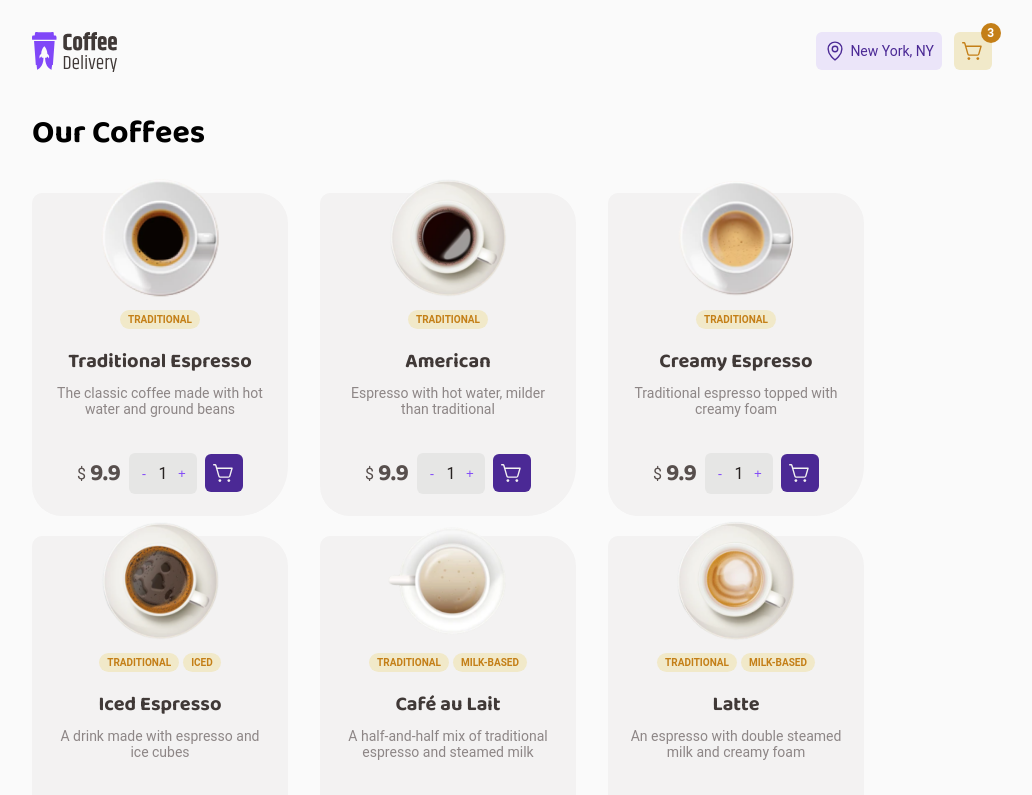
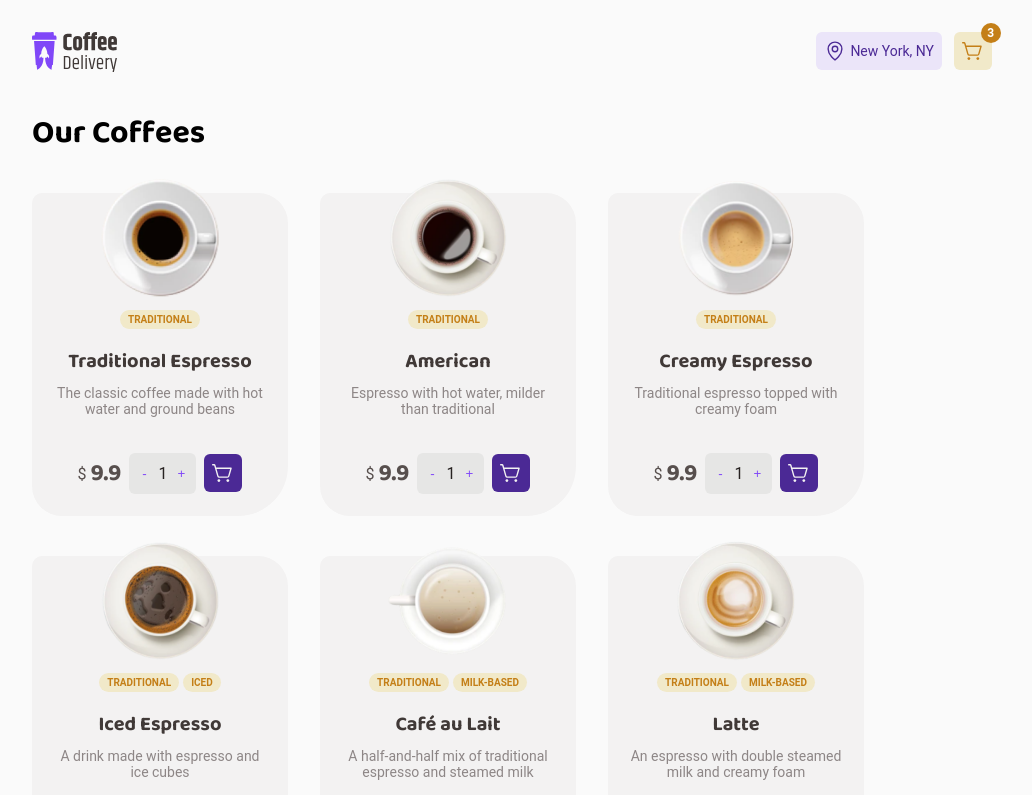
Before and after one commit to martahil/CoffeeDeliveryChallenge02, a React (Vite) app: page / in a window 1280 px wide. Shown: the top 795 px of the page, without its empty margins (128-1160 px from the left). Built offline with nearby package versions, Linux system fonts and the light colour scheme; a web font is replaced by a local one.

Commit message:
Add coffee to cart via context

```diff
--- /dev/null
+++ b/src/contexts/CartContext.tsx
@@ -0,0 +1,62 @@
+import { createContext, ReactNode, useContext, useState } from "react";
+
+import { useEffect } from "react";
+
+interface CartItem {
+  id: number;
+  name: string;
+  price: number;
+  quantity: number;
+  imageSrc: string;
+  imageAlt: string;
+}
+
+interface CartContextType {
+  cart: CartItem[];
+  addToCart: (item: CartItem) => void;
+  removeFromCart: (id: number) => void;
+}
+
+const CartContext = createContext({} as CartContextType);
+
+export function CartProvider({ children }: { children: ReactNode }) {
+  const [cart, setCart] = useState<CartItem[]>(() => {
+    const storedCart = localStorage.getItem("cart");
+    return storedCart ? JSON.parse(storedCart) : [];
+  });
+
+  useEffect(() => {
+    localStorage.setItem("cart", JSON.stringify(cart));
+  }, [cart]);
+
+  function addToCart(item: CartItem) {
+
+    setCart((prevCart) => {
+      const existingItem = prevCart.find((cartItem) => cartItem.id === item.id);
+
+      if (existingItem) {
+        return prevCart.map((cartItem) =>
+          cartItem.id === item.id
+            ? { ...cartItem, quantity: cartItem.quantity + item.quantity }
+            : cartItem
+        );
+      }
+
+      return [...prevCart, item];
+    });
+  }
+
+  function removeFromCart(id: number) {
+    setCart((prevCart) => prevCart.filter((item) => item.id !== id));
+  }
+
+  return (
+    <CartContext.Provider value={{ cart, addToCart, removeFromCart }}>
+      {children}
+    </CartContext.Provider>
+  );
+}
+
+export function useCart() {
+  return useContext(CartContext);
+}
--- a/src/main.tsx
+++ b/src/main.tsx
@@ -1,9 +1,12 @@
 import { StrictMode } from 'react'
 import { createRoot } from 'react-dom/client'
 import App from './App.tsx'
+import { CartProvider } from "../src/contexts/CartContext.tsx";
 
 createRoot(document.getElementById('root')!).render(
   <StrictMode>
-    <App />
+    <CartProvider>
+      <App />
+    </CartProvider>
   </StrictMode>,
 )
--- a/src/pages/CoffeesMainPage/CoffeeItem/styles.ts
+++ b/src/pages/CoffeesMainPage/CoffeeItem/styles.ts
@@ -9,6 +9,7 @@ export const CoffeeItemContainer = styled.div`
  align-items: center;
  flex-direction: column;
  border-radius: 10px 30px 50px 30px;
+ margin-bottom: 1.25rem;
 `
 
 export const Image = styled.div`
@@ -92,7 +93,7 @@ export const QuantitySelector = styled.div`
   margin-left:0.5rem;
   border-radius: 6px;
 
-  input {
+  span {
     font-family: 'Roboto', sans-serif;
     font-size: 1rem;
     font-weight: 400; /* Regular */
@@ -103,22 +104,23 @@ export const QuantitySelector = styled.div`
     display: flex;
     text-align: center;
     line-height: normal;
-    width: 1.5rem;
+    /* width: 1.5rem; */
   }
 
-  input[type="number"]::-webkit-inner-spin-button, input[type="number"]::-webkit-outer-spin-button {
+  /* input[type="number"]::-webkit-inner-spin-button, input[type="number"]::-webkit-outer-spin-button {
     -webkit-appearance: none;
     margin: 0;
-  }
+  } */
 
-  input[type="number"] {
-    -moz-appearance: textfield; /* Firefox */
+  /* Firefox: */
+  /* input[type="number"] {
+    -moz-appearance: textfield;
     appearance: textfield;
-  }
+  } */
 
-  input:focus {
+  /* input:focus {
     outline: none;
-  }
+  } */
 
   button {
     width: 0.875rem;
--- a/src/pages/CoffeesMainPage/CoffeeList/Index.tsx
+++ b/src/pages/CoffeesMainPage/CoffeeList/Index.tsx
@@ -17,16 +17,163 @@ import arabic from '../../../assets/coffee-images/arabic.svg'
 import irishCoffee from '../../../assets/coffee-images/irish-coffee.svg'
 
 export function CoffeeList() {
+  const coffeeList = [
+    {
+      id: 1,
+      imageSrc: traditionalEspresso,
+      imageAlt: "Traditional Espresso",
+      tag: ["TRADITIONAL"],
+      name: "Traditional Espresso",
+      description: "The classic coffee made with hot water and ground beans",
+      price: 9.90,
+      quantity: 1
+    },
+    {
+      id: 2,
+      imageSrc: american,
+      imageAlt: "American",
+      tag: ["TRADITIONAL"],
+      name: "American",
+      description: "Espresso with hot water, milder than traditional",
+      price: 9.90,
+      quantity: 1,
+    },
+    {
+      id: 3,
+      imageSrc: creamyEspresso,
+      imageAlt: "Creamy Espresso",
+      tag: ["TRADITIONAL"],
+      name: "Creamy Espresso",
+      description: "Traditional espresso topped with creamy foam",
+      price: 9.90,
+      quantity: 1,
+    },
+    {
+      id: 4,
+      imageSrc: icedEspresso,
+      imageAlt: "Iced Espresso",
+      tag: ["TRADITIONAL", "ICED"],
+      name: "Iced Espresso",
+      description: "A drink made with espresso and ice cubes",
+      price: 9.90,
+      quantity: 1,
+    },
+    {
+      id: 5,
+      imageSrc: cafeAuLait,
+      imageAlt: "Café au Lait",
+      tag: ["TRADITIONAL", "MILK-BASED"],
+      name: "Café au Lait",
+      description: "A half-and-half mix of traditional espresso and steamed milk",
+      price: 9.90,
+      quantity: 1,
+    },
+    {
+      id: 6,
+      imageSrc: latte,
+      imageAlt: "Latte",
+      tag: ["TRADITIONAL", "MILK-BASED"],
+      name: "Latte",
+      description: "An espresso with double steamed milk and creamy foam",
+      price: 9.90,
+      quantity: 1,
+    },
+    {
+      id: 7,
+      imageSrc: cappuccino,
+      imageAlt: "Cappuccino",
+      tag: ["TRADITIONAL", "MILK-BASED"],
+      name: "Cappuccino",
+      description: "A cinnamon-topped drink with espresso, steamed milk, and foam",
+      price: 9.90,
+      quantity: 1,
+    },
+    {
+      id: 8,
+      imageSrc: macchiato,
+      imageAlt: "Macchiato",
+      tag: ["TRADITIONAL", "MILK-BASED"],
+      name: "Macchiato",
+      description: "Espresso blended with a touch of steamed milk and foam",
+      price: 9.90,
+      quantity: 1,
+    },
+    {
+      id: 9,
+      imageSrc: mocha,
+      imageAlt: "Mocha",
+      tag: ["TRADITIONAL", "MILK-BASED"],
+      name: "Mocha",
+      description: "Espresso with chocolate syrup, steamed milk, and foam",
+      price: 9.90,
+      quantity: 1,
+    },
+    {
+      id: 10,
+      imageSrc: hotChocolate,
+      imageAlt: "Hot Chocolate",
+      tag: ["SPECIAL", "MILK-BASED"],
+      name: "Hot Chocolate",
+      description: "A drink made with chocolate melted into hot milk and coffee",
+      price: 9.90,
+      quantity: 1,
+    },
+    {
+      id: 11,
+      imageSrc: cuban,
+      imageAlt: "Cuban",
+      tag: ["SPECIAL", "ALCOHOLIC -BASED", "ICED"],
+      name: "Cuban",
+      description: "An iced drink with espresso, rum, heavy cream, and mint",
+      price: 9.90,
+      quantity: 1,
+    },
+    {
+      id: 12,
+      imageSrc: hawaiian,
+      imageAlt: "Hawaiian",
+      tag: ["SPECIAL"],
+      name: "Hawaiian",
+      description: "A sweetened drink made with coffee and coconut milk",
+      price: 9.90,
+      quantity: 1,
+    },
+    {
+      id: 13,
+      imageSrc: arabic,
+      imageAlt: "Arabic",
+      tag: ["SPECIAL"],
+      name: "Arabic",
+      description: "A drink made with Arabica coffee beans and spices",
+      price: 9.90,
+      quantity: 1,
+    },
+    {
+      id: 14,
+      imageSrc: irishCoffee,
+      imageAlt: "Irish Coffee",
+      tag: ["SPECIAL", "ALCOHOLIC -BASED"],
+      name: "Irish Coffee",
+      description: "A coffee drink with Irish whiskey, sugar, and whipped cream",
+      price: 9.90,
+      quantity: 1,
+    },
+  ]
 
   return (
     <CoffeesContainer>
       <h1>Our Coffees</h1>
 
       <CoffeeSelector>
-        <CoffeeItem
+        {coffeeList.map(coffee => (
+          <CoffeeItem key={coffee.id} {...coffee} />
+        ))}
+
+        {/*<CoffeeItem
           imageSrc={traditionalEspresso}
           imageAlt="Traditional Espresso"
           tag={["TRADITIONAL"]}
+          id={1}
           name="Traditional Espresso"
           description="The classic coffee made with hot water and ground beans"
           price={9.90}
@@ -36,6 +183,7 @@ export function CoffeeList() {
           imageSrc={american}
           imageAlt="American"
           tag={["TRADITIONAL"]}
+          id={2}
           name="American"
           description="Espresso with hot water, milder than traditional"
           price={9.90}
@@ -45,6 +193,7 @@ export function CoffeeList() {
           imageSrc={creamyEspresso}
           imageAlt="Creamy Espresso"
           tag={["TRADITIONAL"]}
+          id={3}
           name="Creamy Espresso"
           description="Traditional espresso topped with creamy foam"
           price={9.90}
@@ -54,6 +203,7 @@ export function CoffeeList() {
           imageSrc={icedEspresso}
           imageAlt="Iced Espresso"
           tag={["TRADITIONAL", "ICED"]}
+          id={4}
           name="Iced Espresso"
           description="A drink made with espresso and ice cubes"
           price={9.90}
@@ -63,6 +213,7 @@ export function CoffeeList() {
           imageSrc={cafeAuLait}
           imageAlt="Café au Lait"
           tag={["TRADITIONAL", "MILK-BASED"]}
+          id={5}
           name="Café au Lait"
           description="A half-and-half mix of traditional espresso and steamed milk"
           price={9.90}
@@ -72,6 +223,7 @@ export function CoffeeList() {
           imageSrc={latte}
           imageAlt="Latte"
           tag={["TRADITIONAL", "MILK-BASED"]}
+          id={6}
           name="Latte"
           description="An espresso with double steamed milk and creamy foam"
           price={9.90}
@@ -81,6 +233,7 @@ export function CoffeeList() {
           imageSrc={cappuccino}
           imageAlt="Cappuccino"
           tag={["TRADITIONAL", "MILK-BASED"]}
+          id={7}
           name="Cappuccino"
           description="A cinnamon-topped drink with espresso, steamed milk, and foam"
           price={9.90}
@@ -90,6 +243,7 @@ export function CoffeeList() {
           imageSrc={macchiato}
           imageAlt="Macchiato"
           tag={["TRADITIONAL", "MILK-BASED"]}
+          id={8}
           name="Macchiato"
           description="Espresso blended with a touch of steamed milk and foam"
           price={9.90}
@@ -99,6 +253,7 @@ export function CoffeeList() {
           imageSrc={mocha}
           imageAlt="Mocha"
           tag={["TRADITIONAL", "MILK-BASED"]}
+          id={9}
           name="Mocha"
           description="Espresso with chocolate syrup, steamed milk, and foam"
           price={9.90}
@@ -108,6 +263,7 @@ export function CoffeeList() {
           imageSrc={hotChocolate}
           imageAlt="Hot Chocolate"
           tag={["SPECIAL", "MILK-BASED"]}
+          id={10}
           name="Hot Chocolate"
           description="A drink made with chocolate melted into hot milk and coffee"
           price={9.90}
@@ -117,6 +273,7 @@ export function CoffeeList() {
           imageSrc={cuban}
           imageAlt="Cuban"
           tag={["SPECIAL", "ALCOHOLIC -BASED", "ICED"]}
+          id={11}
           name="Cuban"
           description="An iced drink with espresso, rum, heavy cream, and mint"
           price={9.90}
@@ -126,6 +283,7 @@ export function CoffeeList() {
           imageSrc={hawaiian}
           imageAlt="Hawaiian"
           tag={["SPECIAL"]}
+          id={12}
           name="Hawaiian"
           description="A sweetened drink made with coffee and coconut milk"
           price={9.90}
@@ -135,6 +293,7 @@ export function CoffeeList() {
           imageSrc={arabic}
           imageAlt="Arabic"
           tag={["SPECIAL"]}
+          id={13}
           name="Arabic"
           description="A drink made with Arabica coffee beans and spices"
           price={9.90}
@@ -144,11 +303,12 @@ export function CoffeeList() {
           imageSrc={irishCoffee}
           imageAlt="Irish Coffee"
           tag={["SPECIAL", "ALCOHOLIC -BASED"]}
+          id={14}
           name="Irish Coffee"
           description="A coffee drink with Irish whiskey, sugar, and whipped cream"
           price={9.90}
           quantity={1}
-        />
+        />*/}
       </CoffeeSelector>
     </CoffeesContainer>
   )
--- a/src/pages/OrderConfirmedPage/Index.tsx
+++ b/src/pages/OrderConfirmedPage/Index.tsx
@@ -1,4 +1,4 @@
-import { AddressContent, AddressSection, CityAndStateLine, CityLine, DeliveryContent, DeliveryEstimateTime, DeliveryEstimateTxt, DeliverySection, DeliveryToTxt, DollarIcon, DollarWrapper, LeftSide, MapPinIcon, MapPinWrapper, OrderConfirmedContainer, OrderMainInfo, OrderMainInfoContainer, PaymentContent, PaymentOnDeliveryTxt, PaymentOption, PaymentSection, RightSide, Street, StreetAddressLine, Subtitle, TimerIcon, TimerWrapper, Title } from "./styles";
+import { AddressContent, AddressSection, CityAndStateLine, DeliveryContent, DeliveryEstimateTime, DeliveryEstimateTxt, DeliverySection, DeliveryToTxt, DollarIcon, DollarWrapper, LeftSide, MapPinIcon, MapPinWrapper, OrderConfirmedContainer, OrderMainInfo, OrderMainInfoContainer, PaymentContent, PaymentOnDeliveryTxt, PaymentOption, PaymentSection, RightSide, Street, StreetAddressLine, Subtitle, TimerIcon, TimerWrapper, Title } from "./styles";
 import orderConfirmedImg from '../../assets/order-confirmed-illustration.svg'
 
 export function OrderConfirmed() {
```
Also changed, not shown: src/pages/CheckoutPage/Index.tsx (+45 -15 lines), src/pages/CoffeesMainPage/CoffeeItem/Index.tsx (+30 -10 lines).
